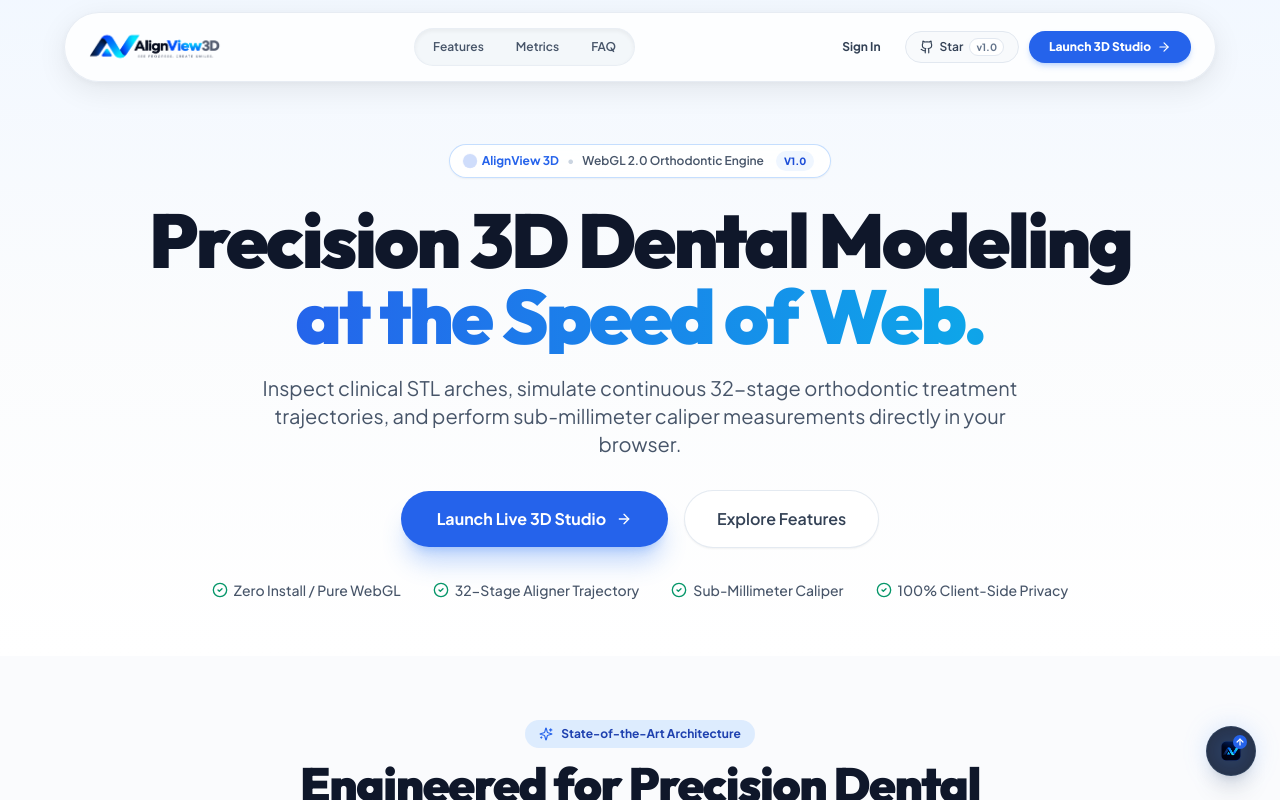
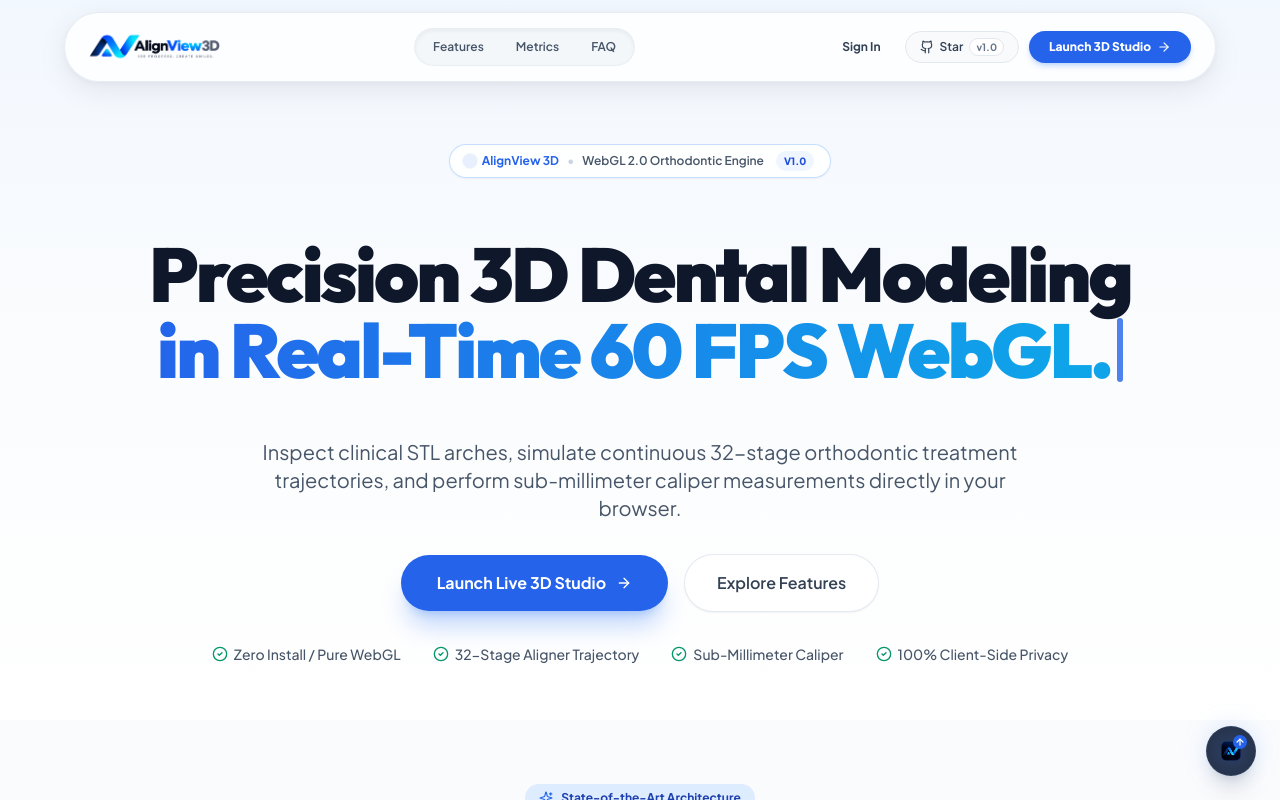
Before and after one commit to Sonu-Thomas-001/AlignView-3D, a Next.js app: page / in a window 1280 px wide. Shown: the top 800 px of the page. Built offline with nearby package versions, Linux system fonts and the light colour scheme.

Commit message:
feat(hero): add dynamic typewriter typing animation with animated neon cursor

```diff
--- a/src/components/landing/HeroSection.tsx
+++ b/src/components/landing/HeroSection.tsx
@@ -1,6 +1,6 @@
 'use client';
 
-import React from 'react';
+import React, { useState, useEffect } from 'react';
 import Link from 'next/link';
 import {
   Sparkles,
@@ -9,7 +9,51 @@
 } from 'lucide-react';
 import { ScrollReveal } from '@/components/ui/ScrollReveal';
 
+const TYPED_PHRASES = [
+  'at the Speed of Web.',
+  'in Real-Time 60 FPS WebGL.',
+  'with 32-Stage Aligner Trajectory.',
+  'with Sub-Millimeter Caliper Precision.',
+  '100% Client-Side in Your Browser.',
+];
+
 export const HeroSection: React.FC = () => {
+  const [currentPhraseIndex, setCurrentPhraseIndex] = useState(0);
+  const [currentText, setCurrentText] = useState('');
+  const [isDeleting, setIsDeleting] = useState(false);
+  const [typingSpeed, setTypingSpeed] = useState(70);
+
+  useEffect(() => {
+    const fullPhrase = TYPED_PHRASES[currentPhraseIndex];
+
+    const timer = setTimeout(() => {
+      if (!isDeleting) {
+        // Typing forward
+        setCurrentText(fullPhrase.slice(0, currentText.length + 1));
+        setTypingSpeed(60);
+
+        if (currentText.length + 1 === fullPhrase.length) {
+          // Finished typing phrase, pause before backspacing
+          setTypingSpeed(2200);
+          setIsDeleting(true);
+        }
+      } else {
+        // Backspacing
+        setCurrentText(fullPhrase.slice(0, currentText.length - 1));
+        setTypingSpeed(35);
+
+        if (currentText.length === 0) {
+          // Finished backspacing, switch to next phrase
+          setIsDeleting(false);
+          setCurrentPhraseIndex((prev) => (prev + 1) % TYPED_PHRASES.length);
+          setTypingSpeed(400);
+        }
+      }
+    }, typingSpeed);
+
+    return () => clearTimeout(timer);
+  }, [currentText, isDeleting, currentPhraseIndex, typingSpeed]);
+
   return (
     <section className="relative pt-28 pb-10 sm:pt-36 sm:pb-14 overflow-hidden bg-gradient-to-b from-blue-50/80 via-slate-50/60 to-white">
       {/* Background Subtle Mesh Grids & Ambient Glow Flares */}
@@ -31,19 +75,21 @@
           </div>
         </ScrollReveal>
 
-        {/* Main Headline */}
+        {/* Main Headline with Live Typewriter Animation */}
         <ScrollReveal animation="fade-up" delay={150}>
-          <h1 className="text-4xl sm:text-6xl lg:text-[76px] font-black font-display text-slate-900 tracking-[-0.035em] leading-[1.08] max-w-5xl mx-auto">
-            Precision 3D Dental Modeling{' '}
-            <span className="bg-gradient-to-r from-blue-600 via-sky-500 to-indigo-600 bg-[length:200%_auto] bg-clip-text text-transparent animate-shimmer inline-block">
-              at the Speed of Web.
+          <h1 className="text-4xl sm:text-6xl lg:text-[76px] font-black font-display text-slate-900 tracking-[-0.035em] leading-[1.1] max-w-5xl mx-auto min-h-[140px] sm:min-h-[190px] lg:min-h-[220px] flex flex-col items-center justify-center">
+            <span>Precision 3D Dental Modeling</span>
+            <span className="bg-gradient-to-r from-blue-600 via-sky-500 to-indigo-600 bg-[length:200%_auto] bg-clip-text text-transparent animate-shimmer inline-flex items-center justify-center">
+              <span>{currentText}</span>
+              {/* Blinking Neon Cursor */}
+              <span className="inline-block w-1 sm:w-1.5 h-[0.85em] bg-blue-600 ml-1.5 rounded-full animate-pulse align-middle" />
             </span>
           </h1>
         </ScrollReveal>
 
         {/* Subtitle */}
         <ScrollReveal animation="fade-up" delay={250}>
-          <p className="mt-5 text-base sm:text-xl text-slate-600 max-w-3xl mx-auto leading-relaxed font-normal">
+          <p className="mt-4 text-base sm:text-xl text-slate-600 max-w-3xl mx-auto leading-relaxed font-normal">
             Inspect clinical STL arches, simulate continuous 32-stage orthodontic treatment trajectories, and perform sub-millimeter caliper measurements directly in your browser.
           </p>
         </ScrollReveal>
```
